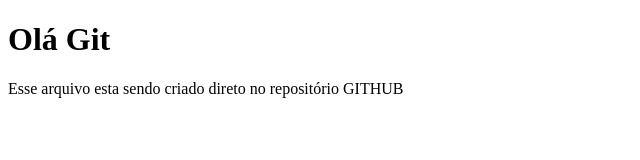
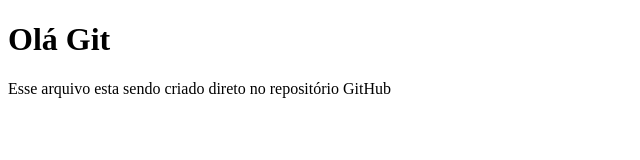
Before and after one commit to HygorNCLOliveira/curso_git_1, a plain HTML site: page 1_Primeiro_repo/about.html in a window 1280 px wide. Shown: the full height of the page, 0-640 px from the left. Drawn offline with Linux system fonts and the light colour scheme.

Commit message:
Correção de texto

```diff
--- a/1_Primeiro_repo/about.html
+++ b/1_Primeiro_repo/about.html
@@ -8,7 +8,7 @@
 <body>
     <main>
         <h1>Olá Git</h1>
-        <p>Esse arquivo esta sendo criado direto no repositório GITHUB</p>
+        <p>Esse arquivo esta sendo criado direto no repositório GitHub</p>
     </main>
 </body>
 </html>
```
